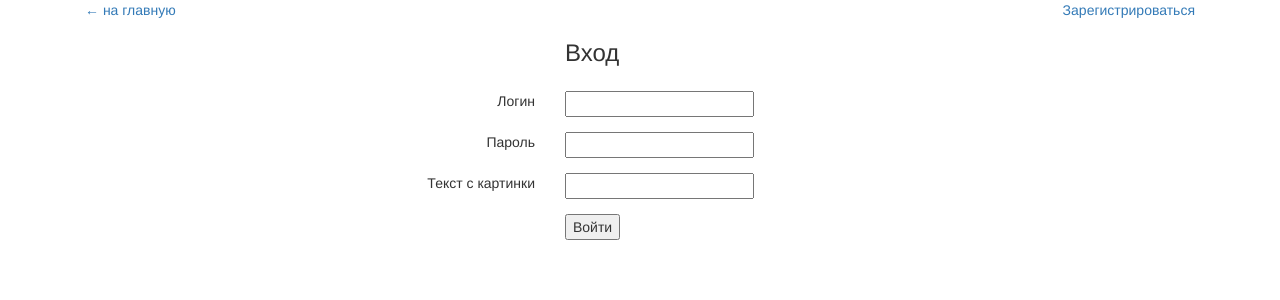
After one commit to ttkachenko/voting, a Laravel app: template project/resources/views/auth.blade.php in a window 1280 px wide. The commit adds this page. Shown: the top 300 px of the page. Run offline with Laravel 8, Linux system fonts and the light colour scheme; the template is opened without the code that fills it, so the values that code supplies are empty; settings files or empty folders that the repository lacks are supplied.

Commit message:
Frontend parts of pages: auth page, welcome page
[re:31122]

```diff
--- a/project/app/Http/routes.php
+++ b/project/app/Http/routes.php
@@ -11,6 +11,20 @@
 |
 */
 
+
+// Маршруты аутентификации...
+Route::get('auth/login', 'Auth\AuthController@getLogin');
+Route::post('auth/login', 'Auth\AuthController@postLogin');
+Route::get('auth/logout', 'Auth\AuthController@getLogout');
+
+// Маршруты регистрации...
+Route::get('auth/register', 'Auth\AuthController@getRegister');
+Route::post('auth/register', 'Auth\AuthController@postRegister');
+
 Route::get('/', function () {
     return view('welcome');
 });
+
+Route::get('/auth', function () {
+    return view('auth');
+});
--- /dev/null
+++ b/project/resources/views/auth.blade.php
@@ -0,0 +1,56 @@
+<!DOCTYPE html>
+<html>
+<head>
+    <title>Laravel</title>
+
+    <link href="https://fonts.googleapis.com/css?family=Lato:100" rel="stylesheet" type="text/css">
+
+    <link rel="stylesheet" href="https://maxcdn.bootstrapcdn.com/bootstrap/3.3.7/css/bootstrap.min.css"
+          integrity="sha384-BVYiiSIFeK1dGmJRAkycuHAHRg32OmUcww7on3RYdg4Va+PmSTsz/K68vbdEjh4u"
+          crossorigin="anonymous">
+
+    <style>
+        .auth label{
+            text-align: right;
+            font-weight: 500;
+            vertical-align: bottom;
+        }
+
+
+    </style>
+</head>
+<body>
+<div class="container">
+    <div class="content">
+        <div class="col-md-12">
+            <a class="pull-left" href="/">&larr; на главную</a>
+            <a class="pull-right" href="#">Зарегистрироваться</a>
+        </div>
+            <form class="auth col-md-12">
+
+                <div class="col-md-12 form-group">
+                    <div class="col-md-5"></div>
+                    <div class="col-md-7"><h3 class="title">Вход</h3></div>
+                </div>
+                <div class="col-md-12 form-group">
+                    <label class="col-md-5">Логин</label>
+                    <div class="col-md-7"><input type="text" name="login"></div>
+                </div>
+                <div class="col-md-12 form-group">
+                    <label class="col-md-5">Пaроль</label>
+                    <div class="col-md-7"><input type="password" name="pass"></div>
+                </div>
+                <div class="col-md-12 form-group">
+                    <label class="col-md-5">Текст с картинки</label>
+                    <div class="col-md-7"><input type="text" name="text"></div>
+                </div>
+                <div class="col-md-12 form-group">
+                    <div class="col-md-5"></div>
+                    <div class="col-md-7"><button type="submit">Войти</button></div>
+                </div>
+            </form>
+
+    </div>
+</div>
+</body>
+</html>
--- /dev/null
+++ b/project/resources/views/footer.blade.php
@@ -0,0 +1,5 @@
+
+</div>
+</div>
+</body>
+</html>
```
Also changed, not shown: project/resources/views/header.blade.php (added, +29 -0 lines), project/resources/views/welcome.blade.php (+45 -28 lines), 1 other file.
